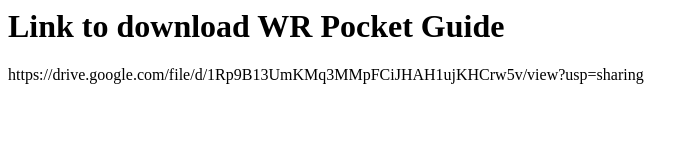
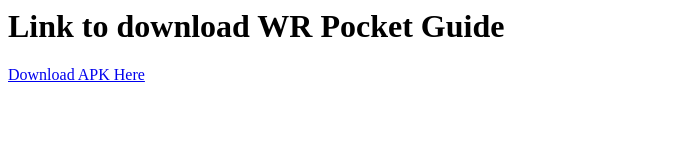
Before and after one commit to alz10/alz10-wrpocketguide, a plain HTML site: page index.html in a window 1280 px wide. Shown: the whole page, without its empty margins (0-699 px from the left). Drawn offline with Linux system fonts and the light colour scheme.

Commit message:
Update index.html

```diff
--- a/index.html
+++ b/index.html
@@ -1,5 +1,6 @@
 <html>
 
 <h1>Link to download WR Pocket Guide</h1>
-<p>https://drive.google.com/file/d/1Rp9B13UmKMq3MMpFCiJHAH1ujKHCrw5v/view?usp=sharing</p>
+<p><a href="https://drive.google.com/file/d/1Rp9B13UmKMq3MMpFCiJHAH1ujKHCrw5v/view?usp=sharing">Download APK Here</a></p>
+
 </html>
```
